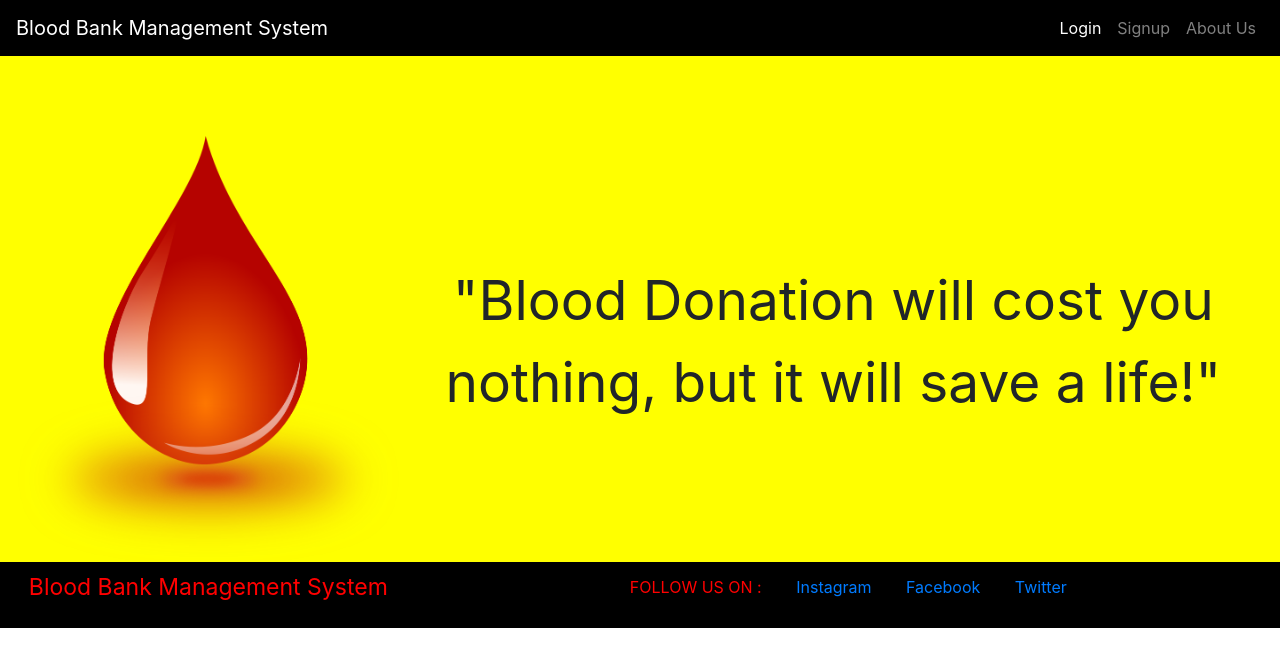
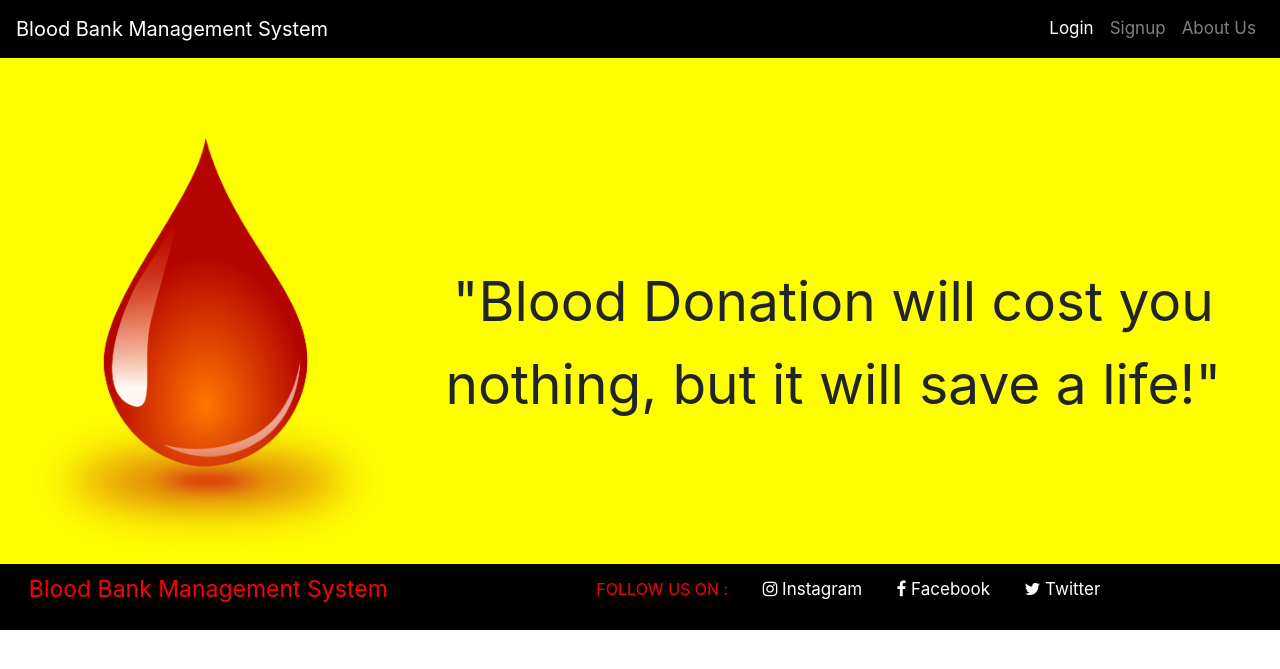
Before and after one commit to Abhimaru/Blood-Bank-Management-System, a PHP site: page /index.php in a window 1280 px wide. Shown: the top 669 px of the page. Run offline with PHP 8.4, Linux system fonts and the light colour scheme; some libraries are stand-ins or nearby versions.

Commit message:
Social Media icons added in common/footer.php file

```diff
--- a/common/footer.php
+++ b/common/footer.php
@@ -2,15 +2,36 @@
 <html>
 <head>
 
+	<meta charset="utf-8">
+    <meta name="viewport" content="width=device-width, initial-scale=1">
+	<link rel="stylesheet" href="https://cdnjs.cloudflare.com/ajax/libs/font-awesome/4.7.0/css/font-awesome.min.css">
+
 	<style type="text/css">
 	.left p{
-	font-size: 23px;
+		font-size: 23px;
 	}
 	.right ul li{
-	display: inline-block;
-	list-style: none;
-	margin-left: 30px;
+		display: inline-block;
+		list-style: none;
+		margin-left: 30px;
 	}
+	a{
+		font-size: 17px;
+		color: white;
+	}
+	a:hover{
+		text-decoration: none;
+	}
+	.instagram:hover{
+		color: rgb(232, 12, 67);
+	}
+	.facebook:hover{
+		color: rgb(10, 45, 245);
+	}
+	.twitter:hover{
+		color: rgb(5, 201, 245);
+	}
+
 	</style>
 </head>
 <body>
@@ -28,13 +49,13 @@
 					FOLLOW US ON :
 				</li>
 				<li>
-					<a href="#">Instagram</a>
+              		<a href="#" class="instagram"><i class="fa fa-instagram"></i>&nbsp;Instagram</a>
 				</li>
 				<li>
-					<a href="#">Facebook</a>
+					<a href="#" class="facebook"><i class="fa fa-facebook"></i>&nbsp;Facebook</a>
 				</li>
 				<li>
-					<a href="#">Twitter</a>
+					<a href="#" class="twitter"><i class="fa fa-twitter"></i>&nbsp;Twitter</a>
 				</li>
 			</ul>
 		</div>
```
